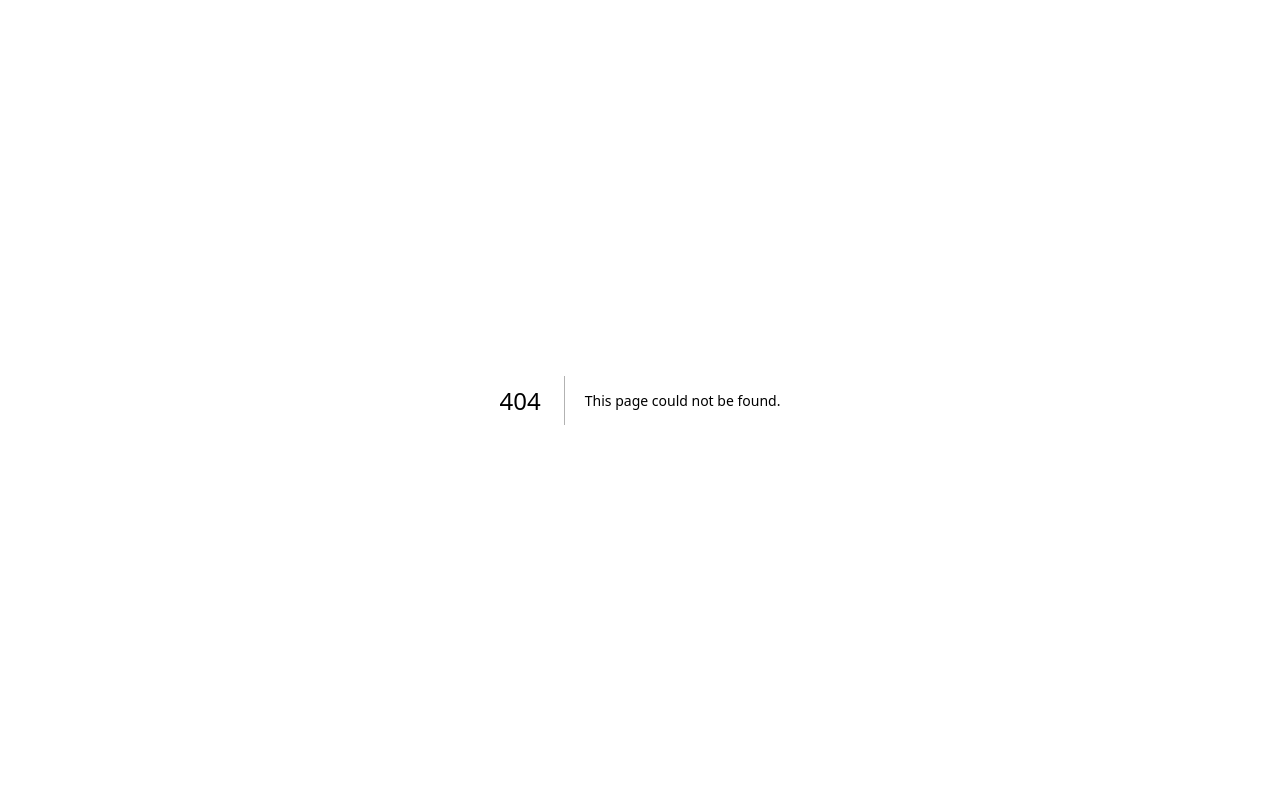
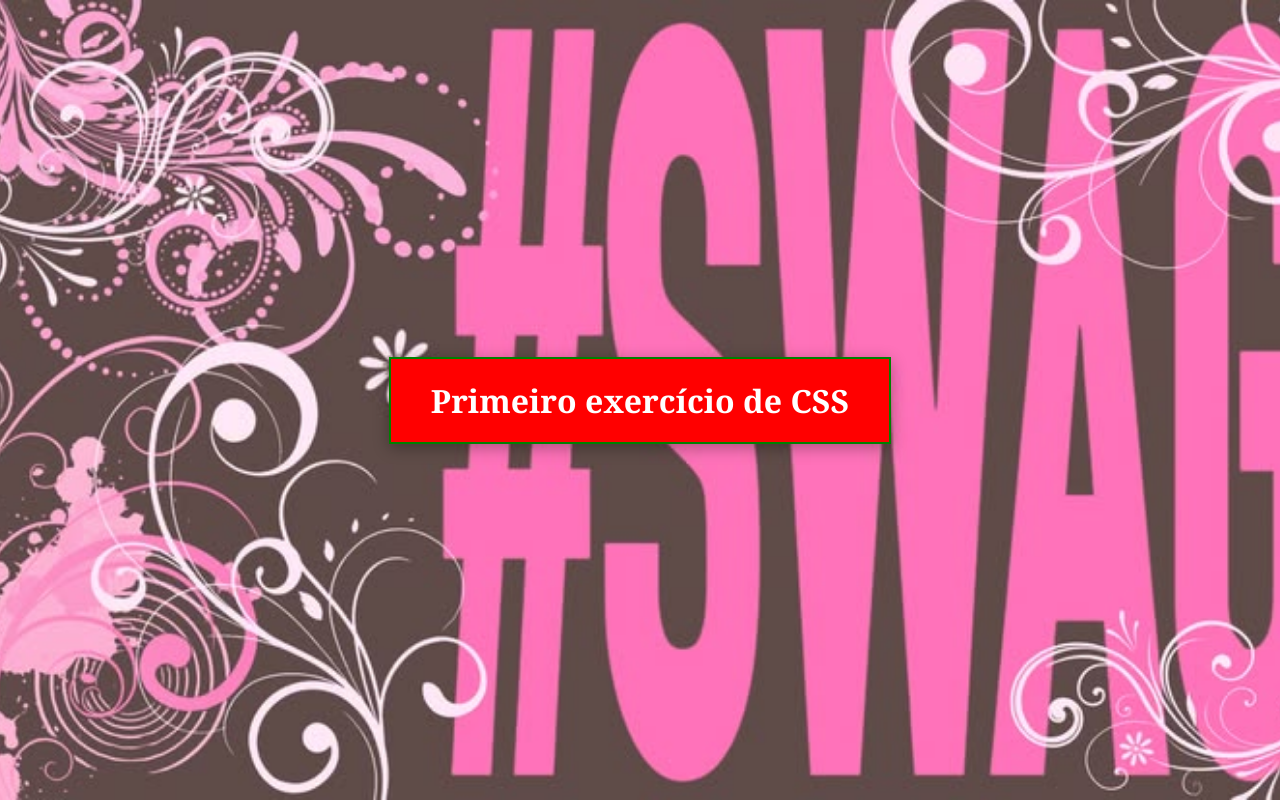
Before and after one commit to camilatorquato/Atividades-e-Projetos-Prog-Web-e-Mobile, a Next.js app in the folder atividade-01/: page /exercicio-pg-210 in a window 1280 px wide. Before the commit this address had no page. Built offline with nearby package versions, Linux system fonts and the light colour scheme.

Commit message:
Exercício pg 210

```diff
--- /dev/null
+++ b/atividade-01/app/exercicio-pg-210/page.js
@@ -0,0 +1,38 @@
+import Link from 'next/link';
+
+export default function Exercicio210() {
+  return (
+    <main style={styles.container}>
+        <Link href="/" style={styles.linkVoltar}>
+      </Link>
+      <h1 style={styles.titulo}>
+        Primeiro exercício de CSS
+      </h1>
+    </main>
+  );
+}
+const styles = {
+  container: {
+    backgroundImage: "url('/fundo.png')",
+    backgroundSize: 'cover',
+    backgroundPosition: 'center',
+    backgroundRepeat: 'no-repeat',
+    backgroundAttachment: 'fixed',
+    minHeight: '100vh',
+    display: 'flex',
+    justifyContent: 'center',
+    alignItems: 'center',
+    margin: 0,
+    padding: '20px',
+  },
+  titulo: {
+    backgroundColor: 'red',
+    border: '2px solid green',
+    color: 'white',
+    padding: '20px 40px',
+    textAlign: 'center',
+    fontFamily: 'Georgia, serif',
+    fontSize: '2rem',
+    boxShadow: '0px 4px 15px rgba(0, 0, 0, 0.3)',
+  }
+};
```
Also changed, not shown: atividade-01/app/exercicio-pg-231/page.js (added, +7 -0 lines), atividade-01/app/exercicio-pg-246/page.js (added, +7 -0 lines), atividade-01/app/exercicio-pg-263/page.js (added, +7 -0 lines), atividade-01/app/page.js (+8 -65 lines), atividade-01/public/fundo.png (added).
